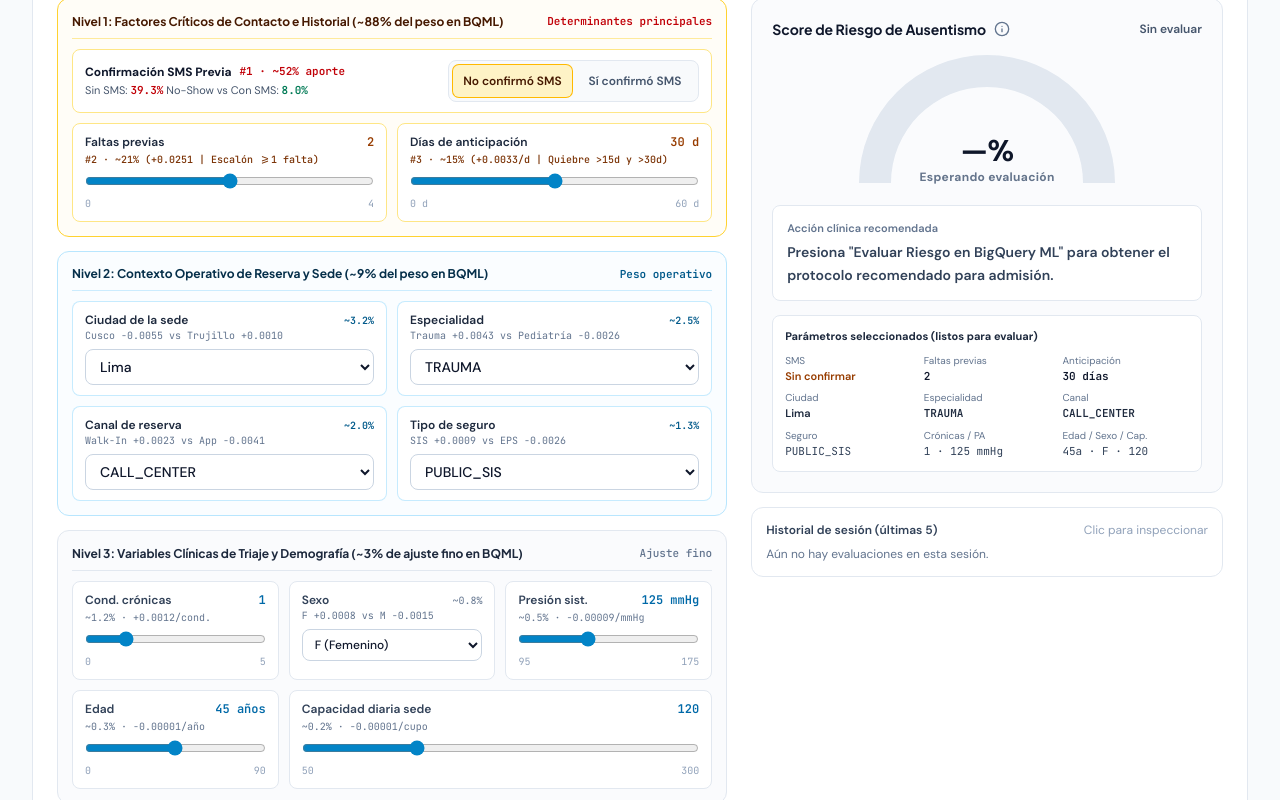
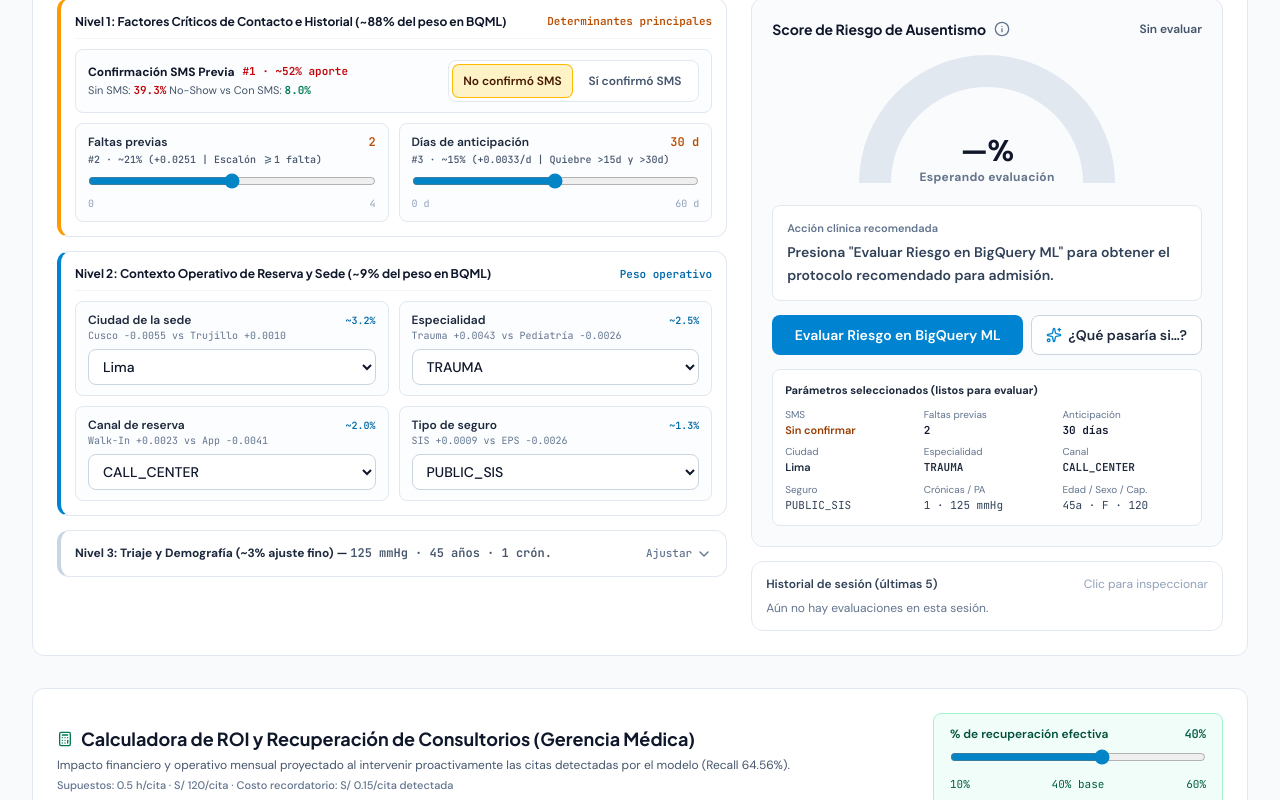
Before and after one commit to DesXp/equipo04-salud, a React (Vite) app: page / in a window 1280 px wide. Shown: the part 3460-4260 px from the top of the page. Built offline with nearby package versions, Linux system fonts and the light colour scheme.

Commit message:
style: refactor simulator form UI components
Update styling for the simulator form to improve visual hierarchy and consistency with the design system, replacing amber backgrounds with neutral slate tones.

```diff
--- a/src/components/SimulatorSection.tsx
+++ b/src/components/SimulatorSection.tsx
@@ -5,7 +5,7 @@ import {
   ArcElement,
   type ChartConfiguration,
 } from 'chart.js';
-import { Info, Loader2, Sparkles, SlidersHorizontal } from 'lucide-react';
+import { ChevronDown, Info, Loader2, Sparkles, SlidersHorizontal } from 'lucide-react';
 import type {
   SimHistoryItem,
   SimulatorFeatures,
@@ -303,18 +303,18 @@ export function SimulatorSection({
           className="order-2 space-y-3.5 lg:order-1 lg:col-span-7"
         >
           {/* BLOQUE 1 — Factores Determinantes de Riesgo (~88%) */}
-          <div className="space-y-2.5 rounded-xl border border-amber-300 bg-amber-50/40 p-3.5">
-            <div className="flex flex-wrap items-center justify-between gap-2 border-b border-amber-200/80 pb-2">
-              <h3 className="text-xs font-bold text-amber-950">
+          <div className="space-y-2.5 rounded-xl border border-slate-200 border-l-4 border-l-amber-500 bg-white p-3.5">
+            <div className="flex flex-wrap items-center justify-between gap-2 border-b border-slate-100 pb-2">
+              <h3 className="text-xs font-bold text-slate-900">
                 Nivel 1: Factores Críticos de Contacto e Historial (~88% del peso en BQML)
               </h3>
-              <span className="font-mono text-[11px] font-bold text-red-700">
+              <span className="font-mono text-[11px] font-bold text-amber-700">
                 Determinantes principales
               </span>
             </div>
 
             {/* 1. sms_confirmed */}
-            <div className="rounded-lg border border-amber-200 bg-white px-3 py-2.5">
+            <div className="rounded-lg border border-slate-200 bg-slate-50/40 px-3 py-2.5">
               <div className="flex flex-col gap-2 sm:flex-row sm:items-center sm:justify-between">
                 <div className="min-w-0">
                   <div className="flex flex-wrap items-center gap-2">
@@ -333,7 +333,7 @@ export function SimulatorSection({
                 <div
                   role="group"
                   aria-label="Confirmación SMS Previa"
-                  className="grid shrink-0 grid-cols-2 gap-1 rounded-lg border border-slate-200 bg-slate-50 p-1"
+                  className="grid shrink-0 grid-cols-2 gap-1 rounded-lg border border-slate-200 bg-white p-1"
                 >
                   <button
                     type="button"
@@ -365,14 +365,14 @@ export function SimulatorSection({
 
             <div className="grid grid-cols-1 gap-2.5 sm:grid-cols-2">
               {/* 2. prior_no_shows */}
-              <div className="rounded-lg border border-amber-200 bg-white px-3 py-2.5">
+              <div className="rounded-lg border border-slate-200 bg-slate-50/40 px-3 py-2.5">
                 <div className="flex items-center justify-between text-xs font-semibold text-slate-800">
                   <label htmlFor="f-prior_no_shows">Faltas previas</label>
-                  <span className="font-mono font-bold text-amber-800 tabular-nums">
+                  <span className="font-mono font-bold text-amber-700 tabular-nums">
                     {features.prior_no_shows}
                   </span>
                 </div>
-                <p className="mt-0.5 font-mono text-[10px] font-medium text-amber-900">
+                <p className="mt-0.5 font-mono text-[10px] font-medium text-slate-600">
                   #2 · ~21% (+0.0251 | Escalón &gt;=1 falta)
                 </p>
                 <input
@@ -392,14 +392,14 @@ export function SimulatorSection({
               </div>
 
               {/* 3. lead_time_days */}
-              <div className="rounded-lg border border-amber-200 bg-white px-3 py-2.5">
+              <div className="rounded-lg border border-slate-200 bg-slate-50/40 px-3 py-2.5">
                 <div className="flex items-center justify-between text-xs font-semibold text-slate-800">
                   <label htmlFor="f-lead_time_days">Días de anticipación</label>
-                  <span className="font-mono font-bold text-amber-800 tabular-nums">
+                  <span className="font-mono font-bold text-amber-700 tabular-nums">
                     {features.lead_time_days} d
                   </span>
                 </div>
-                <p className="mt-0.5 font-mono text-[10px] font-medium text-amber-900">
+                <p className="mt-0.5 font-mono text-[10px] font-medium text-slate-600">
                   #3 · ~15% (+0.0033/d | Quiebre &gt;15d y &gt;30d)
                 </p>
                 <input
@@ -421,19 +421,19 @@ export function SimulatorSection({
           </div>
 
           {/* BLOQUE 2 — Factores Operativos de Sede, Canal y Cobertura (~9%) */}
-          <div className="space-y-2.5 rounded-xl border border-sky-200 bg-sky-50/30 p-3.5">
-            <div className="flex flex-wrap items-center justify-between gap-2 border-b border-sky-200/70 pb-2">
-              <h3 className="text-xs font-bold text-sky-950">
+          <div className="space-y-2.5 rounded-xl border border-slate-200 border-l-4 border-l-sky-600 bg-white p-3.5">
+            <div className="flex flex-wrap items-center justify-between gap-2 border-b border-slate-100 pb-2">
+              <h3 className="text-xs font-bold text-slate-900">
                 Nivel 2: Contexto Operativo de Reserva y Sede (~9% del peso en BQML)
               </h3>
-              <span className="font-mono text-[11px] font-semibold text-sky-800">
+              <span className="font-mono text-[11px] font-semibold text-sky-700">
                 Peso operativo
               </span>
             </div>
 
             <div className="grid grid-cols-1 gap-2.5 sm:grid-cols-2">
               {/* 4. center_city */}
-              <div className="rounded-lg border border-sky-200/80 bg-white px-3 py-2.5">
+              <div className="rounded-lg border border-slate-200 bg-slate-50/40 px-3 py-2.5">
                 <div className="flex items-baseline justify-between gap-2">
                   <label
                     htmlFor="f-center_city"
@@ -441,7 +441,7 @@ export function SimulatorSection({
                   >
                     Ciudad de la sede
                   </label>
-                  <span className="font-mono text-[10px] font-semibold text-sky-800">
+                  <span className="font-mono text-[10px] font-semibold text-sky-700">
                     ~3.2%
                   </span>
                 </div>
@@ -463,7 +463,7 @@ export function SimulatorSection({
               </div>
 
               {/* 5. specialty */}
-              <div className="rounded-lg border border-sky-200/80 bg-white px-3 py-2.5">
+              <div className="rounded-lg border border-slate-200 bg-slate-50/40 px-3 py-2.5">
                 <div className="flex items-baseline justify-between gap-2">
                   <label
                     htmlFor="f-specialty"
@@ -471,7 +471,7 @@ export function SimulatorSection({
                   >
                     Especialidad
                   </label>
-                  <span className="font-mono text-[10px] font-semibold text-sky-800">
+                  <span className="font-mono text-[10px] font-semibold text-sky-700">
                     ~2.5%
                   </span>
                 </div>
@@ -493,7 +493,7 @@ export function SimulatorSection({
               </div>
 
               {/* 6. appointment_channel */}
-              <div className="rounded-lg border border-sky-200/80 bg-white px-3 py-2.5">
+              <div className="rounded-lg border border-slate-200 bg-slate-50/40 px-3 py-2.5">
                 <div className="flex items-baseline justify-between gap-2">
                   <label
                     htmlFor="f-appointment_channel"
@@ -501,7 +501,7 @@ export function SimulatorSection({
                   >
                     Canal de reserva
                   </label>
-                  <span className="font-mono text-[10px] font-semibold text-sky-800">
+                  <span className="font-mono text-[10px] font-semibold text-sky-700">
                     ~2.0%
                   </span>
                 </div>
@@ -522,7 +522,7 @@ export function SimulatorSection({
               </div>
 
               {/* 7. insurance_type */}
-              <div className="rounded-lg border border-sky-200/80 bg-white px-3 py-2.5">
+              <div className="rounded-lg border border-slate-200 bg-slate-50/40 px-3 py-2.5">
                 <div className="flex items-baseline justify-between gap-2">
                   <label
                     htmlFor="f-insurance_type"
@@ -530,7 +530,7 @@ export function SimulatorSection({
                   >
                     Tipo de seguro
                   </label>
-                  <span className="font-mono text-[10px] font-semibold text-sky-800">
+                  <span className="font-mono text-[10px] font-semibold text-sky-700">
                     ~1.3%
                   </span>
                 </div>
@@ -552,20 +552,27 @@ export function SimulatorSection({
             </div>
           </div>
 
-          {/* BLOQUE 3 — Variables Clínicas de Triaje JSON y Demografía (~3%) */}
-          <div className="space-y-2.5 rounded-xl border border-slate-200 bg-slate-50/70 p-3.5">
-            <div className="flex flex-wrap items-center justify-between gap-2 border-b border-slate-200 pb-2">
-              <h3 className="text-xs font-bold text-slate-800">
-                Nivel 3: Variables Clínicas de Triaje y Demografía (~3% de ajuste fino en BQML)
-              </h3>
-              <span className="font-mono text-[11px] font-medium text-slate-500">
-                Ajuste fino
+          {/* BLOQUE 3 — Variables Clínicas de Triaje JSON y Demografía (~3%) colapsado por defecto */}
+          <details className="group rounded-xl border border-slate-200 border-l-4 border-l-slate-300 bg-white p-3.5">
+            <summary className="flex cursor-pointer list-none items-center justify-between gap-2 text-xs font-bold text-slate-800 focus-visible:outline-none [&::-webkit-details-marker]:hidden">
+              <span className="leading-snug">
+                Nivel 3: Triaje y Demografía (~3% ajuste fino) —{' '}
+                <span className="font-mono font-semibold text-slate-600 tabular-nums">
+                  {features.systolic_bp} mmHg · {features.age} años · {features.chronic_conditions} crón.
+                </span>
               </span>
-            </div>
+              <span className="inline-flex shrink-0 items-center gap-1 font-mono text-[11px] font-medium text-slate-500">
+                <span>Ajustar</span>
+                <ChevronDown
+                  className="h-4 w-4 transition-transform duration-200 group-open:rotate-180"
+                  aria-hidden="true"
+                />
+              </span>
+            </summary>
 
-            <div className="grid grid-cols-1 gap-2.5 sm:grid-cols-2 xl:grid-cols-3">
+            <div className="mt-3 grid grid-cols-1 gap-2.5 border-t border-slate-100 pt-3 sm:grid-cols-2 xl:grid-cols-3">
               {/* 8. chronic_conditions */}
-              <div className="rounded-lg border border-slate-200 bg-white px-3 py-2.5">
+              <div className="rounded-lg border border-slate-200 bg-slate-50/40 px-3 py-2.5">
                 <div className="flex items-center justify-between text-xs font-semibold text-slate-700">
                   <label htmlFor="f-chronic_conditions">Cond. crónicas</label>
                   <span className="font-mono font-bold text-sky-700 tabular-nums">
@@ -594,7 +601,7 @@ export function SimulatorSection({
               </div>
 
               {/* 9. gender */}
-              <div className="rounded-lg border border-slate-200 bg-white px-3 py-2.5">
+              <div className="rounded-lg border border-slate-200 bg-slate-50/40 px-3 py-2.5">
                 <div className="flex items-baseline justify-between gap-2">
                   <label
                     htmlFor="f-gender"
@@ -619,7 +626,7 @@ export function SimulatorSection({
               </div>
 
               {/* 10. systolic_bp */}
-              <div className="rounded-lg border border-slate-200 bg-white px-3 py-2.5">
+              <div className="rounded-lg border border-slate-200 bg-slate-50/40 px-3 py-2.5">
                 <div className="flex items-center justify-between text-xs font-semibold text-slate-700">
                   <label htmlFor="f-systolic_bp">Presión sist.</label>
                   <span className="font-mono font-bold text-sky-700 tabular-nums">
@@ -646,7 +653,7 @@ export function SimulatorSection({
               </div>
 
               {/* 11. age */}
-              <div className="rounded-lg border border-slate-200 bg-white px-3 py-2.5">
+              <div className="rounded-lg border border-slate-200 bg-slate-50/40 px-3 py-2.5">
                 <div className="flex items-center justify-between text-xs font-semibold text-slate-700">
                   <label htmlFor="f-age">Edad</label>
                   <span className="font-mono font-bold text-sky-700 tabular-nums">
@@ -673,7 +680,7 @@ export function SimulatorSection({
               </div>
 
               {/* 12. capacity_daily */}
-              <div className="rounded-lg border border-slate-200 bg-white px-3 py-2.5 sm:col-span-1 xl:col-span-2">
+              <div className="rounded-lg border border-slate-200 bg-slate-50/40 px-3 py-2.5 sm:col-span-1 xl:col-span-2">
                 <div className="flex items-center justify-between text-xs font-semibold text-slate-700">
                   <label htmlFor="f-capacity_daily">Capacidad diaria sede</label>
                   <span className="font-mono font-bold text-sky-700 tabular-nums">
@@ -699,39 +706,7 @@ export function SimulatorSection({
                 </div>
               </div>
             </div>
-          </div>
-
-          {/* Botones */}
-          <div className="flex flex-wrap items-center gap-3 pt-0.5">
-            <button
-              type="submit"
-              disabled={loadingPredict || loadingWhatIf}
-              className="inline-flex h-10 items-center justify-center gap-2 whitespace-nowrap rounded-lg bg-sky-600 px-4 text-sm font-semibold text-white transition-colors hover:bg-sky-700 focus-visible:outline-none focus-visible:ring-2 focus-visible:ring-sky-600 focus-visible:ring-offset-2 disabled:cursor-not-allowed disabled:opacity-60"
-            >
-              {loadingPredict && (
-                <Loader2 className="h-4 w-4 animate-spin" aria-hidden="true" />
-              )}
-              <span>
-                {loadingPredict
-                  ? 'Consultando BigQuery ML…'
-                  : 'Evaluar Riesgo en BigQuery ML'}
-              </span>
-            </button>
-
-            <button
-              type="button"
-              onClick={handleWhatIf}
-              disabled={loadingPredict || loadingWhatIf}
-              className="inline-flex h-10 items-center justify-center gap-2 whitespace-nowrap rounded-lg border border-slate-300 bg-white px-4 text-sm font-semibold text-slate-800 transition-colors hover:bg-slate-50 focus-visible:outline-none focus-visible:ring-2 focus-visible:ring-sky-600 disabled:cursor-not-allowed disabled:opacity-60"
-            >
-              {loadingWhatIf ? (
-                <Loader2 className="h-4 w-4 animate-spin text-sky-700" aria-hidden="true" />
-              ) : (
-                <Sparkles className="h-4 w-4 text-sky-600" aria-hidden="true" />
-              )}
-              <span>¿Qué pasaría si…?</span>
-            </button>
-          </div>
+          </details>
         </form>
 
         {/* PANEL DE RESULTADO Y PROTOCOLO (Sticky en Desktop, Primero en Mobile) */}
@@ -808,27 +783,6 @@ export function SimulatorSection({
               </div>
             </div>
 
-            {/* Botones rápidos visibles en móvil arriba junto al gauge */}
-            <div className="mt-3 flex flex-wrap items-center justify-center gap-2 lg:hidden">
-              <button
-                type="button"
-                onClick={() => void executePrediction(features)}
-                disabled={loadingPredict || loadingWhatIf}
-                className="inline-flex h-9 items-center justify-center gap-1.5 whitespace-nowrap rounded-lg bg-sky-600 px-3.5 text-xs font-semibold text-white transition-colors hover:bg-sky-700 disabled:opacity-60"
-              >
-                {loadingPredict && (
-                  <Loader2 className="h-3.5 w-3.5 animate-spin" aria-hidden="true" />
-                )}
-                <span>Evaluar Riesgo BQML</span>
-              </button>
-              <a
-                href="#sim-form-controls"
-                className="inline-flex h-9 items-center justify-center whitespace-nowrap rounded-lg border border-slate-300 bg-white px-3 text-xs font-semibold text-slate-700 hover:bg-slate-50"
-              >
-                Editar 12 variables ↓
-              </a>
-            </div>
-
             {errorMsg && (
               <div
                 role="alert"
@@ -858,6 +812,48 @@ export function SimulatorSection({
                   ? currentRisk.action
                   : 'Presiona "Evaluar Riesgo en BigQuery ML" para obtener el protocolo recomendado para admisión.'}
               </p>
+            </div>
+
+            {/* Botones de acción en el panel sticky (accesibles sin scroll) */}
+            <div className="mt-3.5 flex flex-wrap items-center gap-2">
+              <button
+                type="submit"
+                form="sim-form-controls"
+                disabled={loadingPredict || loadingWhatIf}
+                className="inline-flex h-10 flex-1 items-center justify-center gap-2 whitespace-nowrap rounded-lg bg-sky-600 px-4 text-xs font-semibold text-white transition-colors hover:bg-sky-700 focus-visible:outline-none focus-visible:ring-2 focus-visible:ring-sky-600 focus-visible:ring-offset-2 disabled:cursor-not-allowed disabled:opacity-60 sm:text-sm"
+              >
+                {loadingPredict && (
+                  <Loader2 className="h-4 w-4 animate-spin" aria-hidden="true" />
+                )}
+                <span>
+                  {loadingPredict
+                    ? 'Consultando BigQuery ML…'
+                    : 'Evaluar Riesgo en BigQuery ML'}
+                </span>
+              </button>
+
+              <button
+                type="button"
+                onClick={handleWhatIf}
+                disabled={loadingPredict || loadingWhatIf}
+                className="inline-flex h-10 items-center justify-center gap-1.5 whitespace-nowrap rounded-lg border border-slate-300 bg-white px-3.5 text-xs font-semibold text-slate-800 transition-colors hover:bg-slate-50 focus-visible:outline-none focus-visible:ring-2 focus-visible:ring-sky-600 disabled:cursor-not-allowed disabled:opacity-60 sm:text-sm"
+              >
+                {loadingWhatIf ? (
+                  <Loader2 className="h-4 w-4 animate-spin text-sky-700" aria-hidden="true" />
+                ) : (
+                  <Sparkles className="h-4 w-4 text-sky-600" aria-hidden="true" />
+                )}
+                <span>¿Qué pasaría si…?</span>
+              </button>
+            </div>
+
+            <div className="mt-2 text-center lg:hidden">
+              <a
+                href="#sim-form-controls"
+                className="text-xs font-semibold text-sky-700 hover:underline"
+              >
+                Editar las 12 variables ↓
+              </a>
             </div>
 
             {/* Resumen visible de los 12 parámetros usados (clave en móvil y desktop) */}
```
